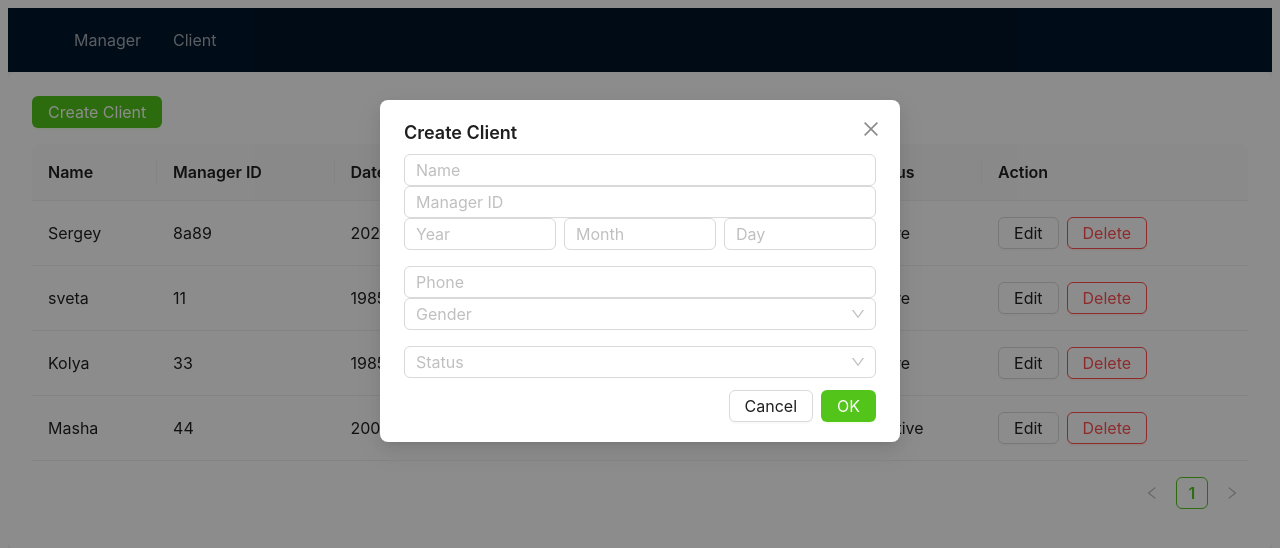
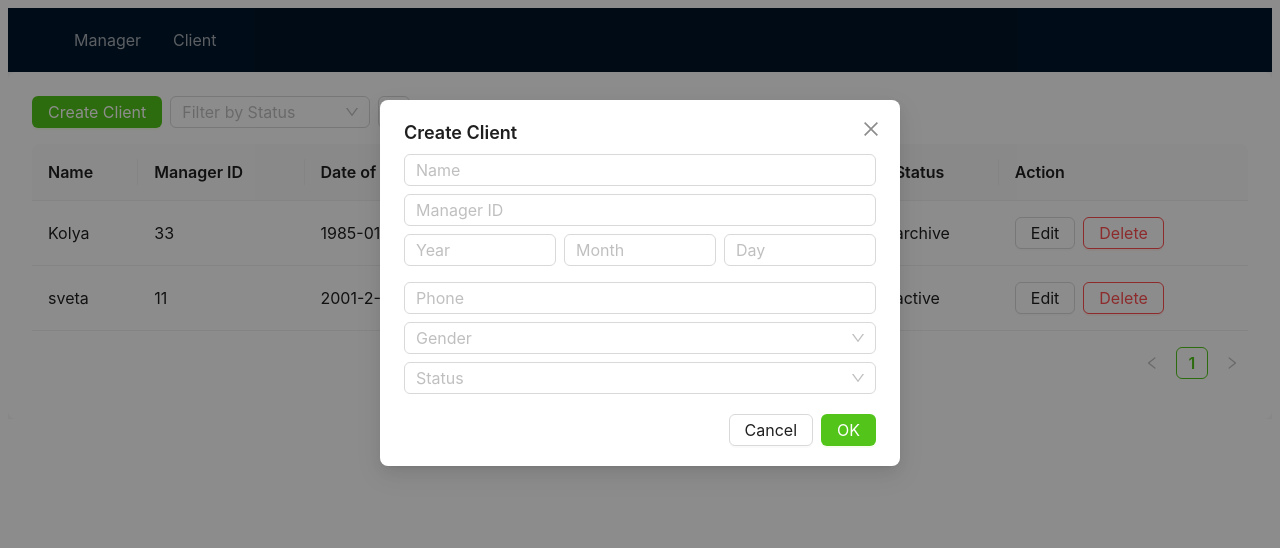
Before and after one commit to DianaIsseyeva/manage-webclient, a Next.js app: page /client in a window 1280 px wide. Both pictures are taken after a click on the button "Create Client". Shown: the top 548 px of the page. Built offline with nearby package versions, Linux system fonts and the light colour scheme; data requests are answered from the project's data file.

Commit message:
feat: implement filter

```diff
--- a/db.json
+++ b/db.json
@@ -7,40 +7,22 @@
   ],
   "client": [
     {
-      "id": "2a23",
-      "name": "Sergey",
-      "manager_id": "8a89",
-      "date_of_birth": "2020-12-12",
-      "phone": "77777777111",
-      "gender": "female",
-      "status": "active"
-    },
-    {
-      "id": "a255ac35-ed69-4788-8376-e79d343011b2",
-      "name": "sveta",
-      "manager_id": "11",
-      "date_of_birth": "1985-11-12",
-      "phone": "22222",
-      "gender": "male",
-      "status": "active"
-    },
-    {
       "id": "839a7550-efc4-4d20-98aa-621437a5a72d",
       "name": "Kolya",
       "manager_id": "33",
       "date_of_birth": "1985-01-22",
-      "phone": "333",
+      "phone": "33354534534553534",
+      "gender": "female",
+      "status": "archive"
+    },
+    {
+      "id": "370a5db7-02b9-4766-99eb-38f5052a5bd6",
+      "name": "sveta",
+      "manager_id": "11",
+      "date_of_birth": "2001-2-22",
+      "phone": "44556677",
       "gender": "male",
       "status": "active"
-    },
-    {
-      "id": "4318bbaf-8960-4a09-b5d3-90b104c01aa4",
-      "name": "Masha",
-      "manager_id": "44",
-      "date_of_birth": "2000-11-10",
-      "phone": "3442423434",
-      "gender": "female",
-      "status": "inactive"
     }
   ]
 }
--- a/src/components/index.ts
+++ b/src/components/index.ts
@@ -1,2 +1,2 @@
-// export * from './layouts';
+export * from './layouts';
 export * from './pages';
--- a/src/components/pages/client/component.tsx
+++ b/src/components/pages/client/component.tsx
@@ -1,5 +1,6 @@
 import { ClientController } from '@/pages/api/controllers/client';
 import { ClientType } from '@/types';
+import { ReloadOutlined } from '@ant-design/icons'; // Импортируем иконку
 import { Button, Input, Modal, Popconfirm, Select, Table, Typography } from 'antd';
 import moment from 'moment';
 import { useEffect, useState } from 'react';
@@ -11,6 +12,7 @@ const { Option } = Select;
 
 export const Client = () => {
   const [clients, setClients] = useState<ClientType[]>([]);
+  const [filteredClients, setFilteredClients] = useState<ClientType[]>([]);
   const [isModalOpen, setIsModalOpen] = useState(false);
   const [currentClient, setCurrentClient] = useState<ClientType | null>(null);
   const [editedClient, setEditedClient] = useState<Partial<ClientType>>({});
@@ -19,6 +21,7 @@ export const Client = () => {
   const [day, setDay] = useState('');
   const [isClient, setIsClient] = useState(false);
   const [isEditing, setIsEditing] = useState(false);
+  const [filterStatus, setFilterStatus] = useState<string | undefined>(undefined);
 
   useEffect(() => {
     setIsClient(true);
@@ -27,6 +30,27 @@ export const Client = () => {
       setClients(clientsResponse);
     })();
   }, []);
+
+  useEffect(() => {
+    filterClientsByStatus(filterStatus);
+  }, [clients, filterStatus]);
+
+  const filterClientsByStatus = (status: string | undefined) => {
+    if (!status) {
+      setFilteredClients(clients);
+    } else {
+      const filtered = clients.filter(client => client.status === status);
+      setFilteredClients(filtered);
+    }
+  };
+
+  const handleStatusFilterChange = (value: string) => {
+    setFilterStatus(value);
+  };
+
+  const handleResetFilter = () => {
+    setFilterStatus(undefined);
+  };
 
   const showEditModal = (client?: ClientType) => {
     if (client) {
@@ -154,16 +178,32 @@ export const Client = () => {
 
   return (
     <div>
-      <Button type='primary' onClick={() => showEditModal()} style={{ marginBottom: '16px' }}>
-        Create Client
-      </Button>
-      <Table columns={columns} dataSource={clients} rowKey='id' />
+      <div style={{ marginBottom: '16px', display: 'flex', gap: '8px', alignItems: 'center', flexWrap: 'wrap' }}>
+        <Button type='primary' onClick={() => showEditModal()}>
+          Create Client
+        </Button>
+        <div style={{ display: 'flex', alignItems: 'center', gap: '8px' }}>
+          <Select
+            value={filterStatus}
+            onChange={handleStatusFilterChange}
+            placeholder='Filter by Status'
+            style={{ width: '200px' }}
+          >
+            <Option value='active'>Active</Option>
+            <Option value='archive'>Archive</Option>
+            <Option value='pending'>Pending</Option>
+          </Select>
+          <Button icon={<ReloadOutlined />} onClick={handleResetFilter} style={{ padding: '0 8px' }} />
+        </div>
+      </div>
+
+      <Table columns={columns} dataSource={filteredClients} rowKey='id' scroll={{ x: 'max-content' }} />
 
       {isClient &&
         ReactDOM.createPortal(
           <Modal
             title={isEditing ? 'Edit Client' : 'Create Client'}
-            visible={isModalOpen}
+            open={isModalOpen}
             onOk={handleEditOk}
             onCancel={handleCancel}
           >
@@ -171,11 +211,13 @@ export const Client = () => {
               value={editedClient.name}
               onChange={e => setEditedClient({ ...editedClient, name: e.target.value })}
               placeholder='Name'
+              style={{ marginBottom: '8px' }}
             />
             <Input
               value={editedClient.manager_id}
               onChange={e => setEditedClient({ ...editedClient, manager_id: e.target.value })}
               placeholder='Manager ID'
+              style={{ marginBottom: '8px' }}
             />
             <div style={{ display: 'flex', gap: '8px', marginBottom: '16px' }}>
               <Input value={year} onChange={e => setYear(e.target.value)} placeholder='Year' style={{ width: '33%' }} />
@@ -191,12 +233,13 @@ export const Client = () => {
               value={editedClient.phone}
               onChange={e => setEditedClient({ ...editedClient, phone: e.target.value })}
               placeholder='Phone'
+              style={{ marginBottom: '8px' }}
             />
             <Select
               value={editedClient.gender}
               onChange={value => setEditedClient({ ...editedClient, gender: value })}
               placeholder='Gender'
-              style={{ width: '100%', marginBottom: '16px' }}
+              style={{ width: '100%', marginBottom: '8px' }}
             >
               <Option value='male'>Male</Option>
               <Option value='female'>Female</Option>
@@ -205,10 +248,11 @@ export const Client = () => {
               value={editedClient.status}
               onChange={value => setEditedClient({ ...editedClient, status: value })}
               placeholder='Status'
-              style={{ width: '100%' }}
+              style={{ width: '100%', marginBottom: '8px' }}
             >
               <Option value='active'>Active</Option>
-              <Option value='inactive'>Inactive</Option>
+              <Option value='archive'>Archive</Option>
+              <Option value='pending'>Pending</Option>
             </Select>
           </Modal>,
           document.body
--- a/src/components/pages/manager/component.tsx
+++ b/src/components/pages/manager/component.tsx
@@ -107,13 +107,13 @@ export const Manager = () => {
       <Button type='primary' onClick={() => showModal()} style={{ marginBottom: '16px' }}>
         Create Manager
       </Button>
-      <Table columns={columns} dataSource={managers} rowKey='id' />
+      <Table columns={columns} dataSource={managers} rowKey='id' scroll={{ x: 'max-content' }} />
 
       {isClient &&
         ReactDOM.createPortal(
           <Modal
             title={isEditing ? 'Edit Manager' : 'Create Manager'}
-            visible={isModalOpen}
+            open={isModalOpen}
             onOk={handleOk}
             onCancel={handleCancel}
           >
```
